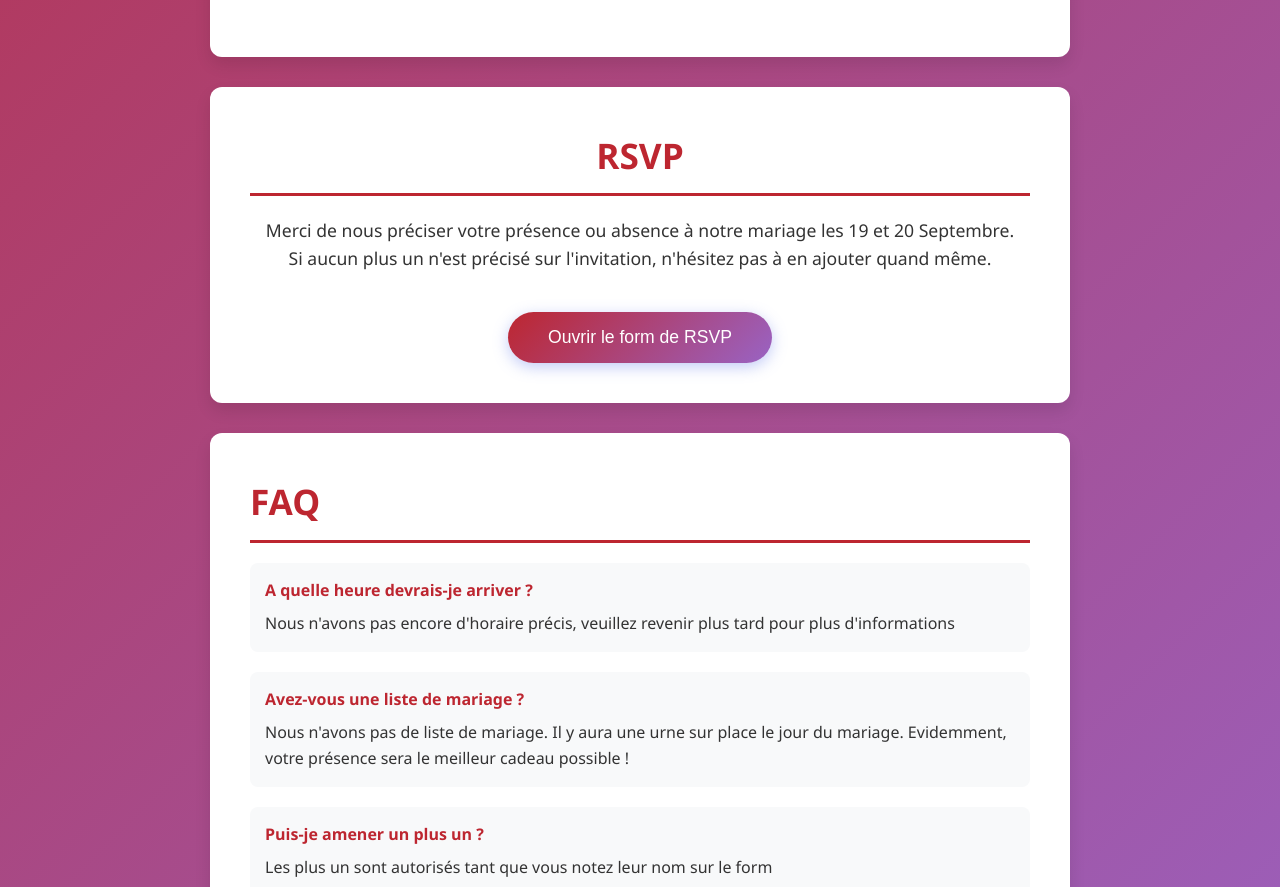
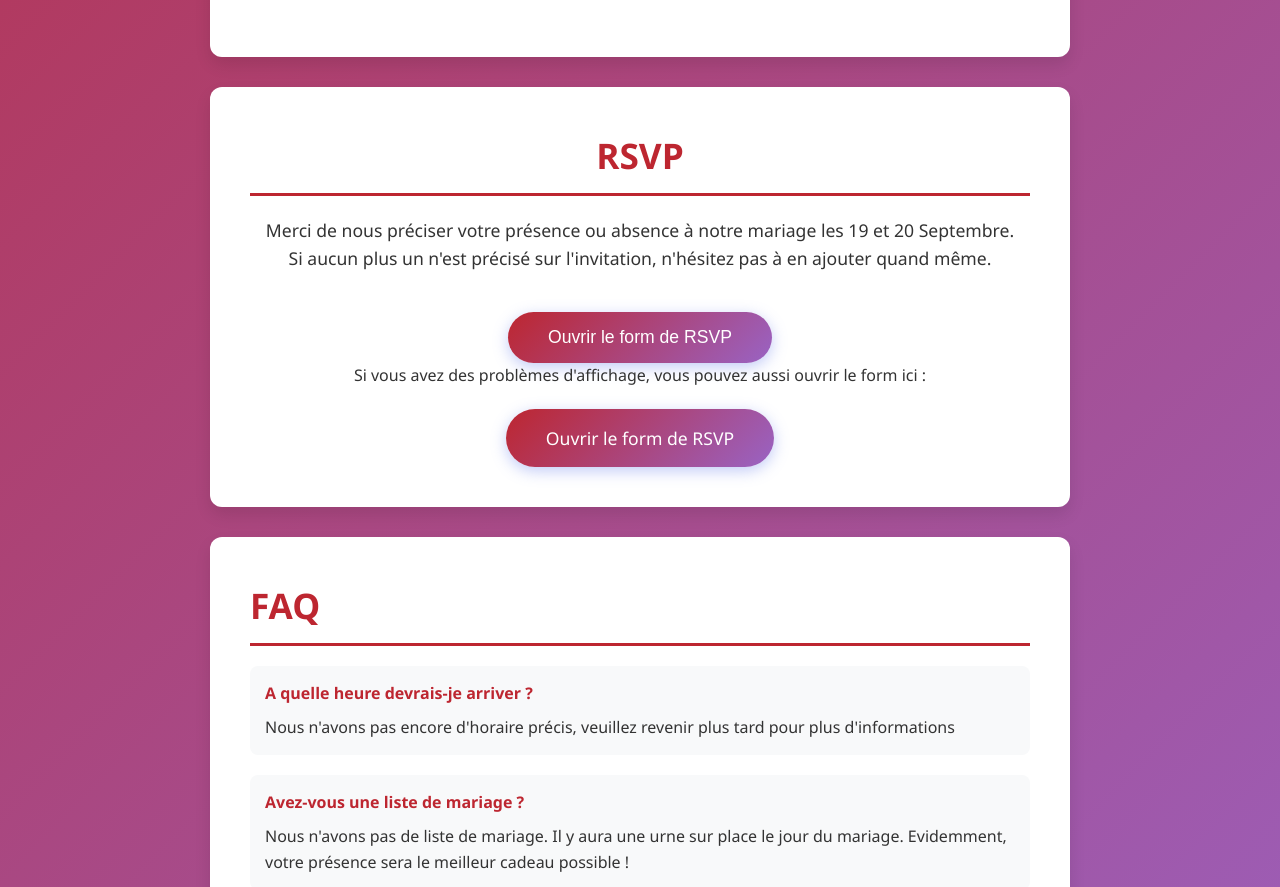
Before and after one commit to tcanta/wedding, a plain HTML site: page index.html in a window 1280 px wide. Shown: the part 1276-2163 px from the top of the page. Drawn offline with Linux system fonts and the light colour scheme.

Commit message:
hide main scroll when modal is open

```diff
--- a/index.html
+++ b/index.html
@@ -411,6 +411,14 @@
                 Si aucun plus un n'est précisé sur l'invitation, n'hésitez pas à en ajouter quand même.
             </p>
             <button class="cta-button" onclick="openRSVPModal()">Ouvrir le form de RSVP</button>
+
+            <br>
+            Si vous avez des problèmes d'affichage, vous pouvez aussi ouvrir le form ici :
+            <a href="https://docs.google.com/forms/d/e/1FAIpQLSdho77N17rmX7WV5T4CNuJaskrXaOw4Fizza4PJrG9F3CZRWA/viewform"
+                target="_blank"
+                class="cta-button">
+                    Ouvrir le form de RSVP
+                </a>
         </section>
 
         <!-- FAQs Section -->
@@ -460,10 +468,12 @@
 
         function openRSVPModal() {
             modal.style.display = 'flex';
+            document.body.style.overflow = 'hidden';
         }
 
         function closeRSVPModal() {
             modal.style.display = 'none';
+            document.body.style.overflow = '';
         }
     </script>
 </body>
```
